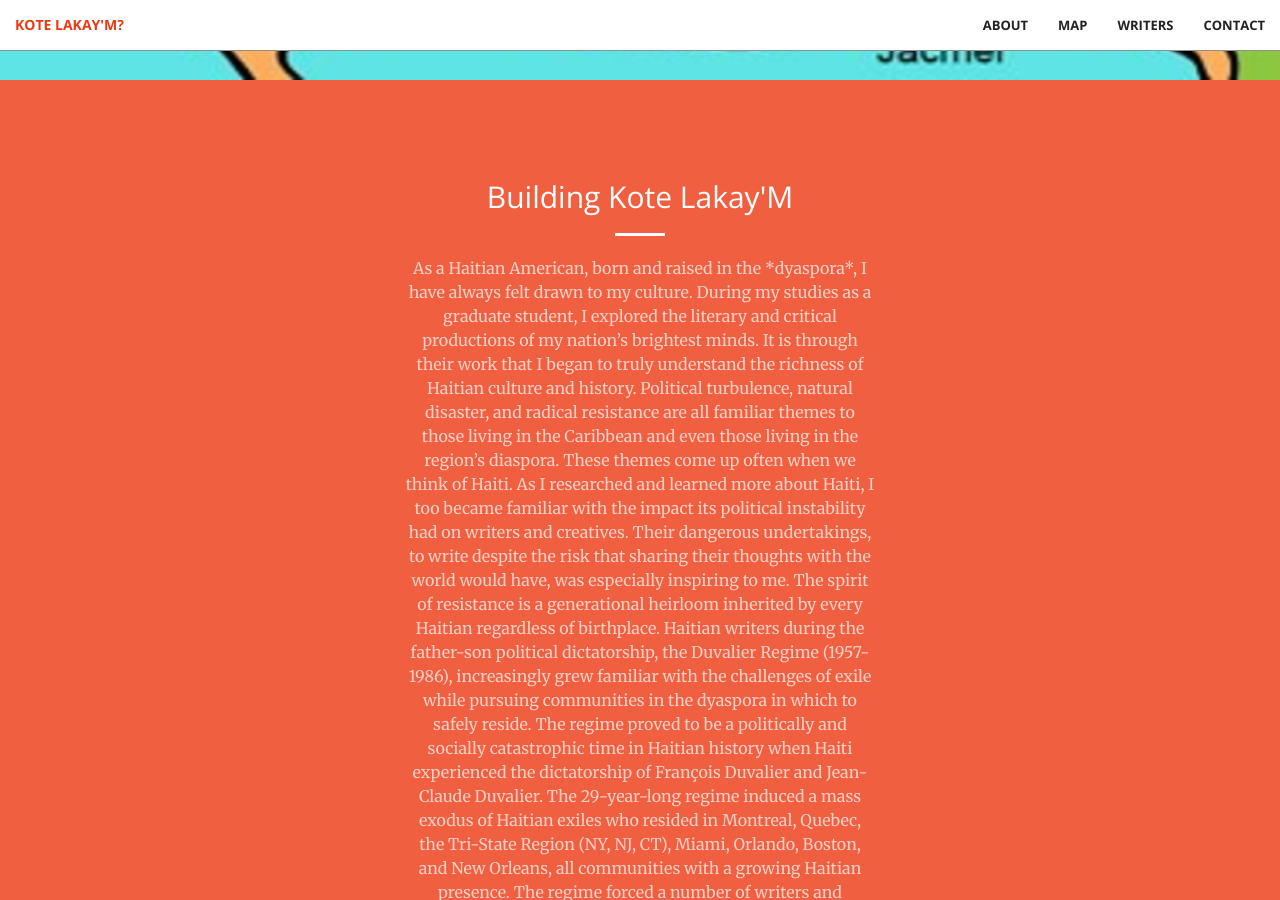
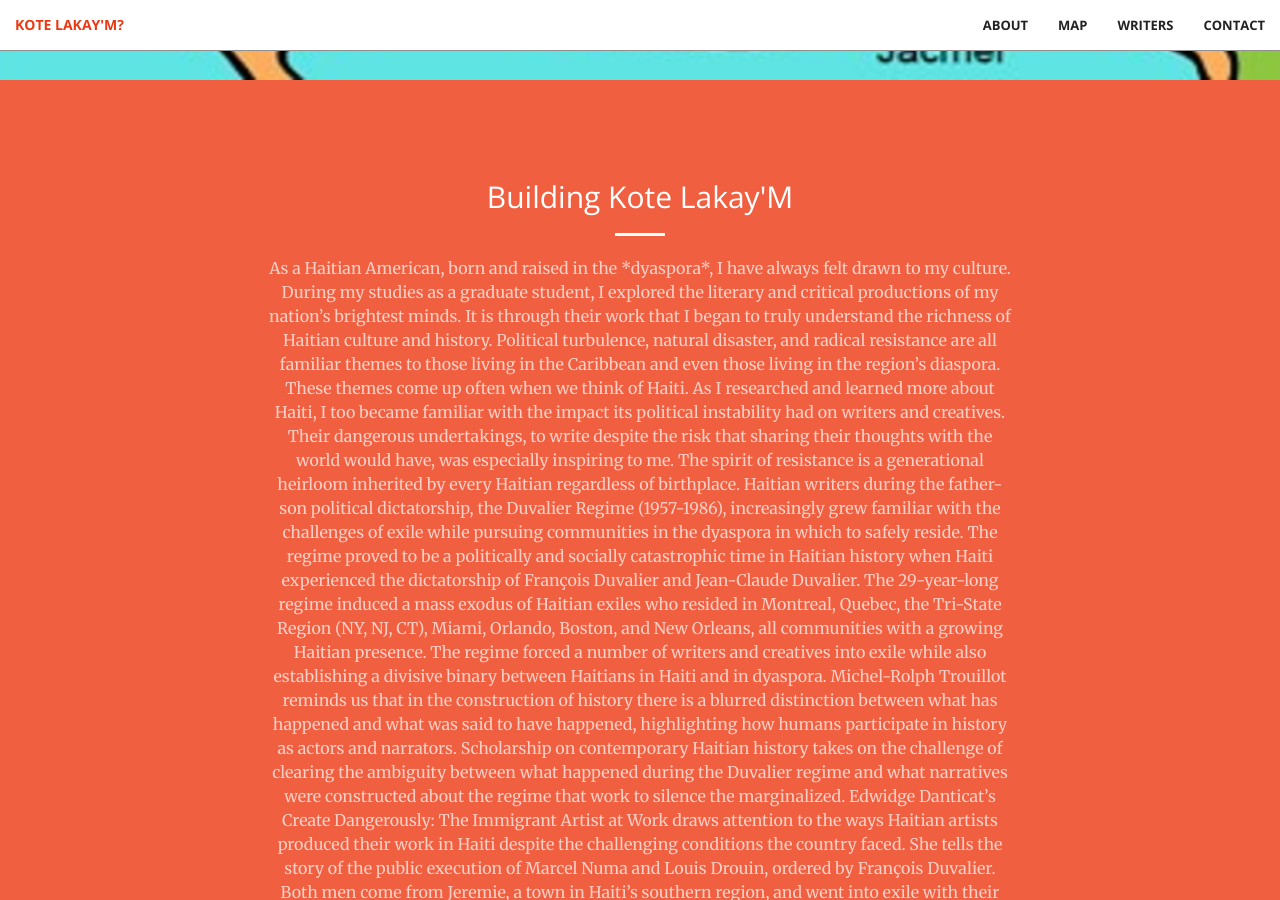
Before and after one commit to gjeanlouis/klmreflections, a Jekyll site: the page built from index.html, in a window 1280 px wide and 900 px high, scrolled down 820 px. Built offline with Jekyll 4.4.1, drawn with Linux system fonts in a browser that asks for light colours.

Commit message:
Update call-to-action.html

```diff
--- a/_includes/call-to-action.html
+++ b/_includes/call-to-action.html
@@ -4,7 +4,6 @@
             <div class="col-lg-8 col-lg-offset-2 text-center">
                 <h2 class="section-heading">Building Kote Lakay'M</h2>
                 <hr class="light">
-<div class="col-lg-8 col-lg-offset-2 text-start">
  <p class="text-faded">As a Haitian American, born and raised in the *dyaspora*, I have always felt drawn to my culture. During my studies as a graduate student, I explored the literary and critical productions of my nation’s brightest minds. It is through their work that I began to truly understand the richness of Haitian culture and history. Political turbulence, natural disaster, and radical resistance are all familiar themes to those living in the Caribbean and even those living in the region’s diaspora. These themes come up often when we think of Haiti. As I researched and learned more about Haiti, I too became familiar with the impact its political instability had on writers and creatives. Their dangerous undertakings, to write despite the risk that sharing their thoughts with the world would have, was especially inspiring to me. The spirit of resistance is a generational heirloom inherited by every Haitian regardless of birthplace.
 Haitian writers during the father-son political dictatorship, the Duvalier Regime (1957-1986), increasingly grew familiar with the challenges of exile while pursuing communities in the dyaspora in which to safely reside. The regime proved to be a politically and socially catastrophic time in Haitian history when Haiti experienced the dictatorship of François Duvalier and Jean-Claude Duvalier. The 29-year-long regime induced a mass exodus of Haitian exiles who resided in Montreal, Quebec, the Tri-State Region (NY, NJ, CT), Miami, Orlando, Boston, and New Orleans, all communities with a growing Haitian presence. The regime forced a number of writers and creatives into exile while also establishing a divisive binary between Haitians in Haiti and in dyaspora.
 
@@ -22,11 +21,8 @@
 I built the project first using a free minimal theme on Jekyll. This worked really well for me since my experience with HTML is quite limited. Additionally, a minimal design for the site ensures that it is more accessible in areas that experience issues with internet connection. In future iterations of the project, I ultimately aim to construct a downloadable pdf that can be shared so that the site can be even more widely accesible. I used google my maps for similar reasons. The platorm is incredibly simple to use and with minor adjustments, it is visually accesible.
 
 There are some restrictions with the Jekyll theme that make it a bit challenging to customize. I initially wanted to include biographical information on the writeers included, however, the formatting of the theme does not accomadate additional links on top of the images. Furthermore, I experienced significant trouble navigating the browser icon settings. With more practice, I hope to rebuild and improve Kote Lakay'm so that it fulfills my initial vision.
-<div class="col-lg-8 col-lg-offset-2 text-center">
                 <h2 class="section-heading">Konbit! Haitian Digital Scholarship</h2>
                 <hr class="light">
-
-<div class="col-lg-8 col-lg-offset-2 text-start">
 <a href="https://www.haitianrevolutionaryfictions.com/" class="btn btn-default btn-xl">Fictions of Haiti</a>
 <a href="https://colonyincrisis.lib.umd.edu/" class="btn btn-default btn-xl">A Colony in Crisis: The Saint Domingue Grain Shortage of 1789</a>
 - [Saint-Domingue Lost: Imperial French Narratives of the Haitian Revolution](https://scalar.usc.edu/works/saint-domingue-lost-imperial-french-narratives-of-the-haitian-revolution/index)
```
